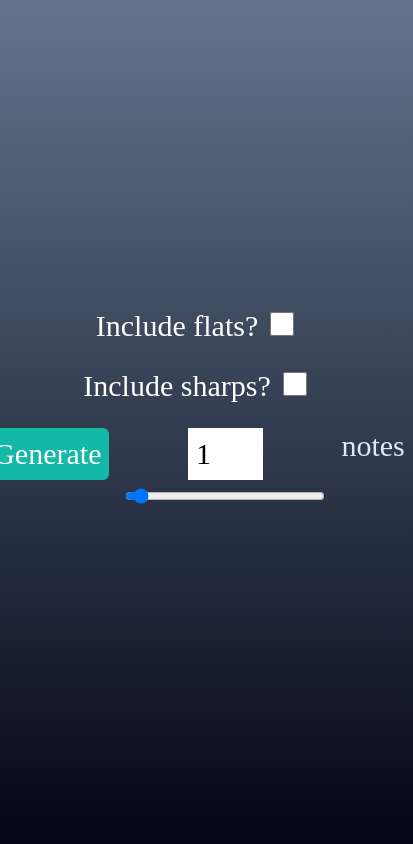
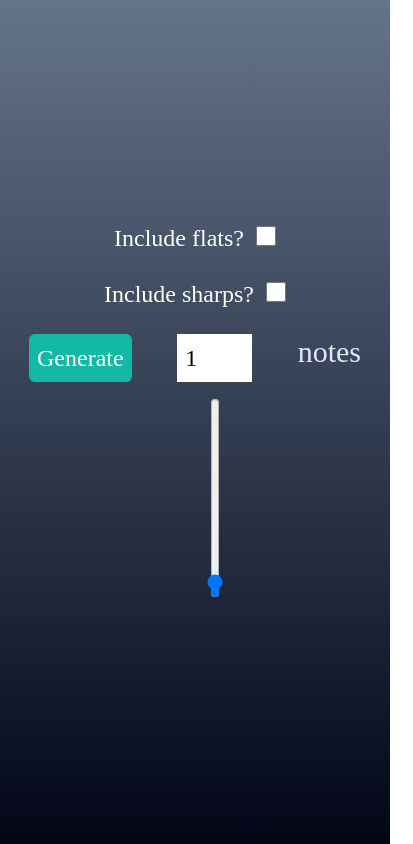
Before and after one commit to valterschutz/musicians-toolkit, a SvelteKit app: page / in a window 390 px wide. Shown: the whole page, 413 px wide, since content can reach past the window. Built offline with nearby package versions, Linux system fonts and the light colour scheme; a web font is replaced by a local one.

Commit message:
Adapted to fit in mobile view

```diff
--- a/src/routes/+page.svelte
+++ b/src/routes/+page.svelte
@@ -31,26 +31,27 @@
 	const notes = $derived(generatedNums.map((num) => notesArr[num]));
 </script>
 
-<div class="flex flex-col items-center gap-6 w-[484px] p-2">
+<div class="flex flex-col items-center gap-6 p-2 w-[348px]">
 	<div>
-		<label for="flats" class="text-white text-3xl mr-2">Include flats?</label>
-		<input id="flats" type="checkbox" class="size-6" bind:checked={flatsIncluded} />
+		<label for="flats" class="text-white text-2xl mr-2">Include flats?</label>
+		<input id="flats" type="checkbox" class="size-5" bind:checked={flatsIncluded} />
 	</div>
 	<div>
-		<label for="sharps" class="text-white text-3xl mr-2">Include sharps?</label>
-		<input id="sharps" type="checkbox" class="size-6" bind:checked={sharpsIncluded} />
+		<label for="sharps" class="text-white text-2xl mr-2">Include sharps?</label>
+		<input id="sharps" type="checkbox" class="size-5" bind:checked={sharpsIncluded} />
 	</div>
 	<div class="w-full flex flex-row justify-between items-start gap-4">
 		<button
-			class="hover:bg-teal-600 bg-teal-500 text-white text-3xl p-2 rounded-md cursor-pointer"
+			class="hover:bg-teal-600 bg-teal-500 text-white text-2xl p-2 rounded-md cursor-pointer"
 			onclick={generateRandomNums}
 		>
 			Generate
 		</button>
-		<div class="flex flex-col items-center">
-			<input type="number" class="text-3xl w-[75px] p-2" bind:value={numberOfNums} />
+		<div class="flex flex-col items-center gap-4">
+			<input type="number" class="text-2xl p-2 w-[75px]" bind:value={numberOfNums} />
 			<input
-				class="p-2 w-[200px] text-3xl rounded-md"
+				class="p-2 text-2xl rounded-md"
+				orient="vertical"
 				type="range"
 				min="1"
 				max={notesArr.length}
@@ -70,3 +71,13 @@
 		{/each}
 	</ul>
 </div>
+
+<style>
+	input[type='range'][orient='vertical'] {
+		writing-mode: vertical-lr;
+		direction: rtl;
+		appearance: slider-vertical;
+		vertical-align: bottom;
+		height: 200px;
+	}
+</style>
```
Also changed, not shown: 22 other files (tests, documents, lock files or other folders).
